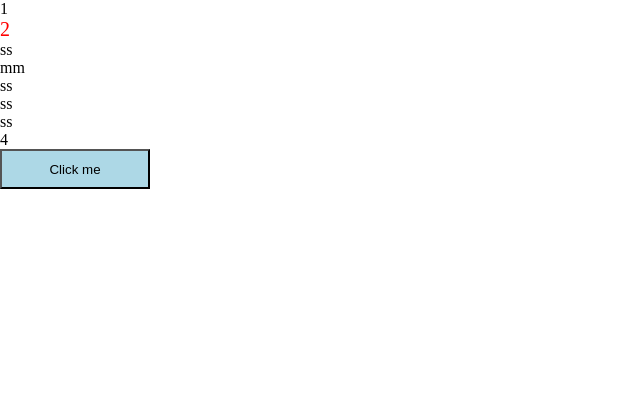
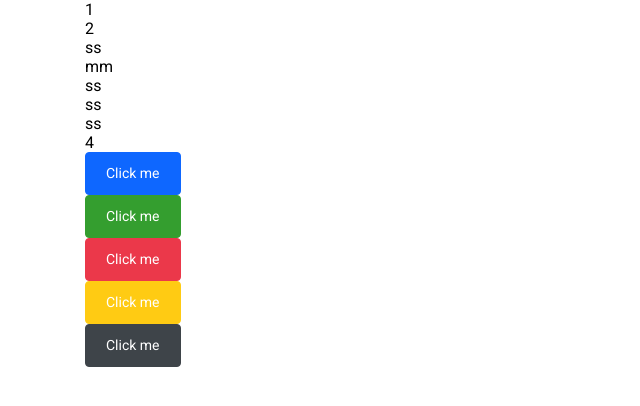
Before and after one commit to EvgeniiGrinko/my-first-js-library, a website: page src/index.html in a window 1280 px wide. Shown: the whole page, without its empty margins (0-640 px from the left). Drawn offline with nearby package versions, Linux system fonts and the light colour scheme; files that its build step writes are made by us from their sources; files whose address does not match are found by name.

Commit message:
styles with scss

```diff
--- a/src/index.html
+++ b/src/index.html
@@ -8,6 +8,7 @@
     <link rel="stylesheet" href="style.css">
 </head>
 <body>
+    <div class="container">
         <div>1</div>
         <div class="active">2</div>
         <div class="findme">
@@ -16,10 +17,14 @@
             <div class="some">ss</div>
             <div class="some">ss</div>
             <div class="some">ss</div>
-
         </div>
         <div>4</div>
-    <button>Click me</button>
+        <button class="btn btn-primary">Click me</button>
+        <button class="btn btn-success">Click me</button>
+        <button class="btn btn-danger">Click me</button>
+        <button class="btn btn-warning">Click me</button>
+        <button class="btn btn-dark">Click me</button>
+    </div>
     <script src='script.js'></script>
 </body>
 </html>
--- /dev/null
+++ b/src/sass/components/button.scss
@@ -0,0 +1,59 @@
+.btn {
+  display: inline-block;
+  padding: 10px 20px;
+  border: 1px solid $primary;
+  background-color: transparent;
+  border-radius: 4px;
+  cursor: pointer;
+  color: $dark;
+  font-weight: 400;
+  text-align: center;
+  vertical-align: middle;
+  font-size: 14px;
+  line-height: 1.5;
+  transition: all 0.2s;
+  &:hover {
+    background-color: lighten($primary, 10%);
+    color: #fff;
+  }
+  &-primary {
+    background-color: $primary;
+    border-color: $primary;
+    color: #fff;
+    &:hover {
+      background-color: darken($primary, 10%);
+    }
+  }
+  &-success {
+    background-color: $success;
+    border-color: $success;
+    color: #fff;
+    &:hover {
+      background-color: darken($success, 10%);
+    }
+  }
+  &-danger {
+    background-color: $danger;
+    border-color: $danger;
+    color: #fff;
+    &:hover {
+      background-color: darken($danger, 10%);
+    }
+  }
+  &-warning {
+    background-color: $warning;
+    border-color: $warning;
+    color: #fff;
+    &:hover {
+      background-color: darken($warning, 10%);
+    }
+  }
+  &-dark {
+    background-color: $dark;
+    border-color: $dark;
+    color: #fff;
+    &:hover {
+      background-color: darken($dark, 10%);
+    }
+  }
+}
--- /dev/null
+++ b/src/sass/general/_base.scss
@@ -0,0 +1,11 @@
+* {
+  box-sizing: border-box;
+  margin: 0;
+  padding: 0;
+}
+
+.container {
+  max-width: 1140px;
+  padding: 0px 15px;
+  margin: 0px auto;
+}
--- /dev/null
+++ b/src/sass/general/_typography.scss
@@ -0,0 +1,5 @@
+@import url("https://fonts.googleapis.com/css2?family=Roboto:wght@300;400;700&display=swap");
+
+* {
+  font-family: "Roboto", sans-serif;
+}
--- /dev/null
+++ b/src/sass/general/_variables.scss
@@ -0,0 +1,6 @@
+// Colors
+$primary: #025fff;
+$success: #2a9924;
+$danger: #ea2e41;
+$warning: #ffc907;
+$dark: #343a40;
--- a/src/sass/style.scss
+++ b/src/sass/style.scss
@@ -1,17 +1,4 @@
-* {
-  margin: 0;
-  padding: 0;
-  box-sizing: border-box;
-}
-
-button {
-  width: 150px;
-  height: 40px;
-  background-color: lightblue;
-  text-align: center;
-}
-
-.active {
-  font-size: 20px;
-  color: red;
-}
+@import "./general/base.scss";
+@import "./general/variables.scss";
+@import "./general/typography.scss";
+@import "./components/button.scss";
```
Also changed, not shown: dist/index.html, dist/style.css. Lines whose indentation alone changed are shown as unchanged.
